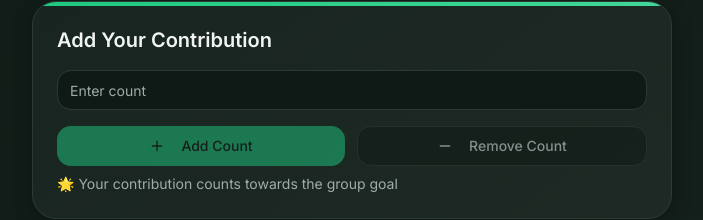
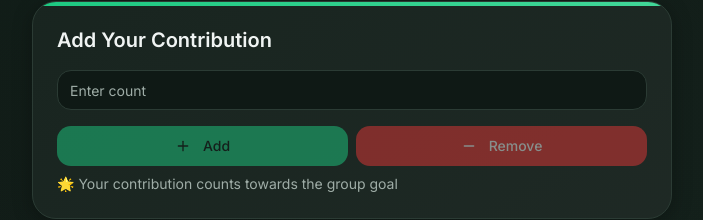
Before and after one commit to YasirShaikh24/sacred-counts-tracker, a React (Vite) app: page /card/1 in a window 1280 px wide. Shown: the part 485-705 px from the top of the page, without its empty margins (288-991 px from the left). Built offline with nearby package versions, Linux system fonts and the light colour scheme; no server answers; the database is empty.

Commit message:
litle change

```diff
--- a/src/pages/CardDetail.tsx
+++ b/src/pages/CardDetail.tsx
@@ -155,23 +155,23 @@ const CardDetail = () => {
               className="w-full text-lg py-4"
               min="1"
             />
-            <div className="flex gap-3">
+            <div className="flex gap-2">
               <Button
                 onClick={handleAddProgress}
                 disabled={!amount || parseInt(amount) <= 0}
-                className="flex-1"
+                className="flex-1 text-sm"
               >
-                <Plus className="w-4 h-4 mr-2" />
-                Add Count
+                <Plus className="w-4 h-4 mr-1" />
+                Add
               </Button>
               <Button
                 onClick={handleRemoveProgress}
                 disabled={!amount || parseInt(amount) <= 0}
-                variant="outline"
-                className="flex-1"
+                variant="destructive"
+                className="flex-1 text-sm"
               >
-                <Minus className="w-4 h-4 mr-2" />
-                Remove Count
+                <Minus className="w-4 h-4 mr-1" />
+                Remove
               </Button>
             </div>
           </div>
@@ -200,7 +200,7 @@ const CardDetail = () => {
             ))}
           </div>
           <div className="grid grid-cols-4 gap-3">
-            {[1, 10, 50, 100, 250, 500, 1000].map((num) => (
+            {[100, 250, 500, 1000].map((num) => (
               <Button
                 key={num}
                 variant={isAdmin ? "default" : "outline"}
```
